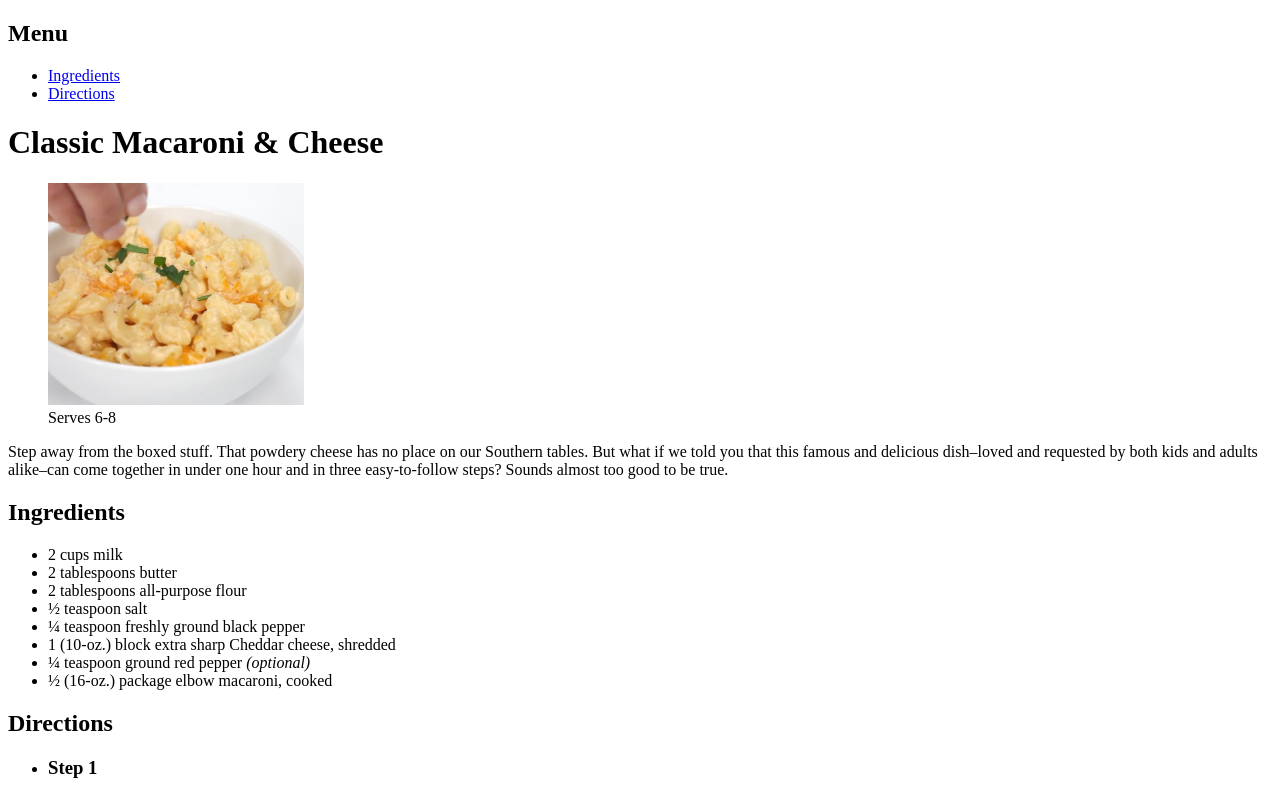
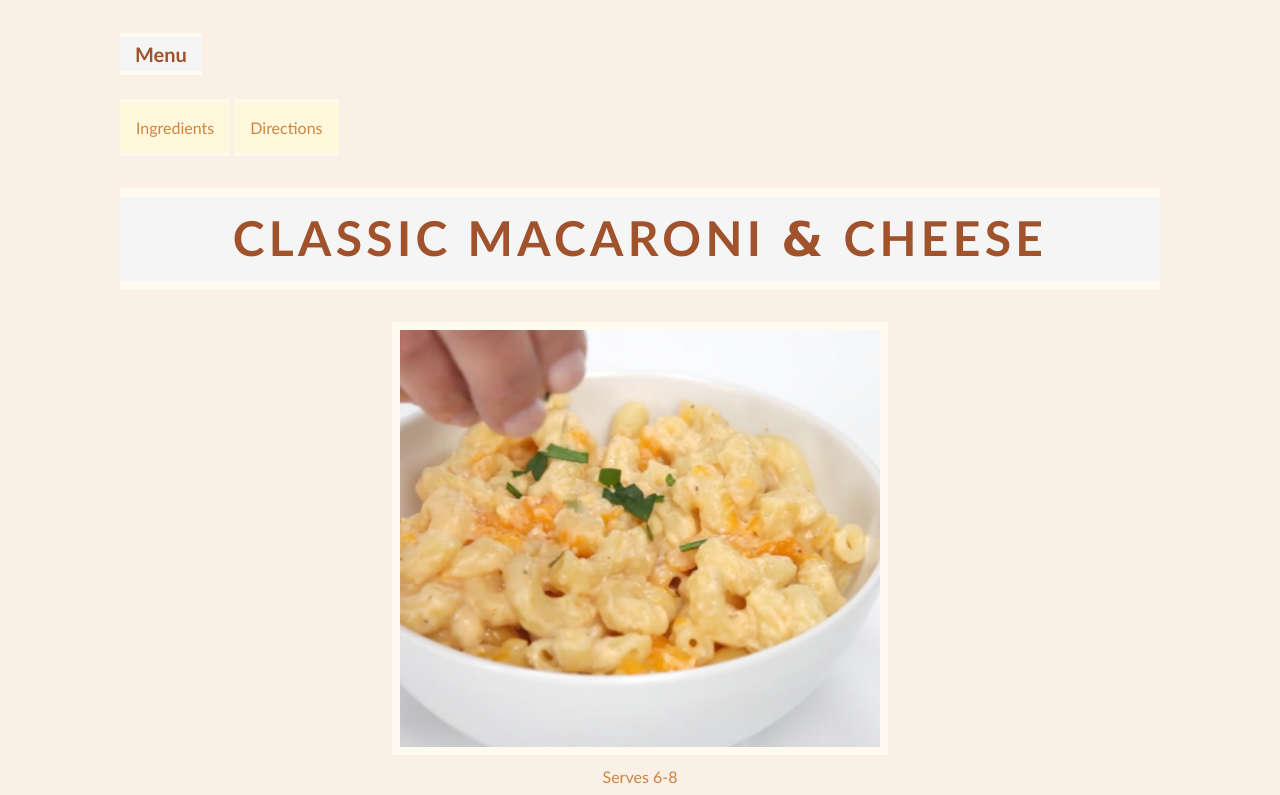
Before and after one commit to susanneduquette/recipe, a plain HTML site: page index.html in a window 1280 px wide. Shown: the top 795 px of the page. Drawn offline with Linux system fonts and the light colour scheme.

Commit message:
background, colors

```diff
--- a/css/main.css
+++ b/css/main.css
@@ -1,3 +1,232 @@
 /* flexible image */
 
-img
+body {
+  background-color: #FAF0E6;
+  width: 90%;
+  max-width: 65em;
+  margin: 0 auto;
+}
+
+figure {
+  margin: 0;
+}
+
+img {
+  width: auto;
+  max-width: 100%;
+  height: auto;
+}
+
+/* --- links --- */
+
+a {
+  color: #CD853F;
+  font-family: "Trebuchet MS", sans-serif;
+  /* text-align: center; */
+}
+
+/*interactive pseudo-classes */
+
+a:hover,
+a:focus {
+  color: #A0522D;
+}
+
+/* .back-to-top a {
+  color: #A0522D;
+}*/
+
+header figure {
+  text-align: center;
+}
+
+
+header img {
+  border-width: .5em;
+  border-style: solid;
+  border-color: #FFFAF0;
+  margin: 0 -.5em;
+  }
+
+/* figure {
+  font-family: "Verdana" sans-serif;
+  }
+*/
+
+  header figcaption {
+    text-align: center;
+    padding-top: .5em;
+    padding-left: o;
+    font-family:"Trebuchet MS", sans-serif;
+    color: #CD853F;
+  }
+
+nav {
+  margin-top: 1em;
+}
+
+/* nav h2 {
+  margin: 0;
+} */
+
+nav ul {
+    list-style: none;
+    padding-top: .5em;
+    padding-left: 0;
+    margin: 0;
+  }
+
+nav li {
+  display: inline;
+  /* margin: 0 -.1em; */
+}
+
+nav a{
+  display: inline-block;
+  text-decoration: none;
+  background: #FFF8DC;
+  padding: 1em;
+  border-top: .2em solid #FFFAF0;
+  border-bottom: .2em solid #FFFAF0;
+  /*border-radius: .5em; ----- rounded corners -----  */
+}
+
+nav a:hover,
+nav a:focus {
+  background-color: #F0E68C;
+}
+
+.amp {
+  font-family: cursive;
+}
+
+  h1 {
+    background: #F5F5F5;
+    padding-top: .25em;
+    padding-bottom: .25em;
+    padding-left: .1em;
+    padding-right: .1em;
+    border-top: .2em solid #FFFAF0;
+    border-bottom: .2em solid #FFFAF0;
+    font-family: "Trebuchet MS", sans-serif;
+    text-transform: uppercase;
+    font-size: 3em;
+    line-height: 1.2;
+    letter-spacing: .09em;
+    text-align: center;
+    color: #A0522D;
+  }
+
+  h2 {
+    display: inline-block;
+    background: #F5F5F5;
+    padding-top: .1em;
+    padding-right: .75em;
+    padding-bottom: .1em;
+    padding-left: .75em;
+
+    /* padding-bottom: .3em; */
+    border-top: .2em solid #FFFAF0;
+    border-bottom: .2em solid #FFFAF0;
+    /* margin-right: 44em; */
+    font-family: "Trebuchet MS", sans-serif;
+    font-size: 1.25em;
+    line-height: 1.5;
+    text-align: center;
+    color: #A0522D;
+  }
+
+  h3 {
+    display: inline-block;
+    background: #FFEFD5;
+    padding-top: .1em;
+    padding-right: .75em;
+    padding-bottom: .1em;
+    padding-left: .75em;
+    border-top: .4em solid #FFF8DC;
+    border-bottom: .4em solid #FFF8DC;
+    /* border-color: #FFFAF0; */
+    margin-left: 1em;
+    /* margin-right: 4em; */
+    font-family: "Trebuchet MS", sans-serif;
+    font-size: 1em;
+    line-height:1.5;
+    letter-spacing: .09em;
+    text-align: center;
+    color: #A0522D;
+
+  }
+
+  p {
+    padding-left: 2em;
+    font-family: "Trebuchet MS", sans-serif;
+    font-size: 1.0em;
+    line-height: 1.5;
+    color: #8B4513;
+  }
+
+
+  /* .back-to-top {
+    clear: both;
+  } */
+
+  #ingredients ul {
+    /* background-color: #FFFAFA */
+    background-color: #FFFAF0;
+    list-style: disk;
+    padding-top:.5em;
+    padding-left: 1.5em;
+    padding-bottom: 1.25em;
+    margin-right: 2em;
+    border-radius: .5em;
+  }
+
+  #ingredients li {
+    color: #FFFACD;
+    line-height: 1.5;
+    padding-left: .1em;
+    margin-top: .5em;
+    font-family: "Trebuchet MS", sans-serif;
+  }
+
+#ingredients li span{
+    color: #8B4513;
+  }
+
+#directions ul{
+  background-color: #FFFAF0;
+  list-style: none;
+  padding-right: 1em;
+  padding-bottom: .5em;
+  padding-left: 0;
+  margin-left: 0;
+  border-radius: .75em;
+  }
+
+/* --- layout for wider width screens --- */
+
+
+@media (min-width: 40em) {
+
+  header img {
+    max-width: 30em;
+  }
+
+}
+
+/*breakpoint */
+
+  @media (min-width: 60em) {
+    main {
+      /* background-color: #FFFAFA */
+      /* border: 1px dashed #fff; */
+      overflow: hidden;
+      /* ----- layout hack ----- */
+    }
+
+      #ingredients,
+      #directions {
+        float: left;
+        width: 50%;
+      }
+  }
```
